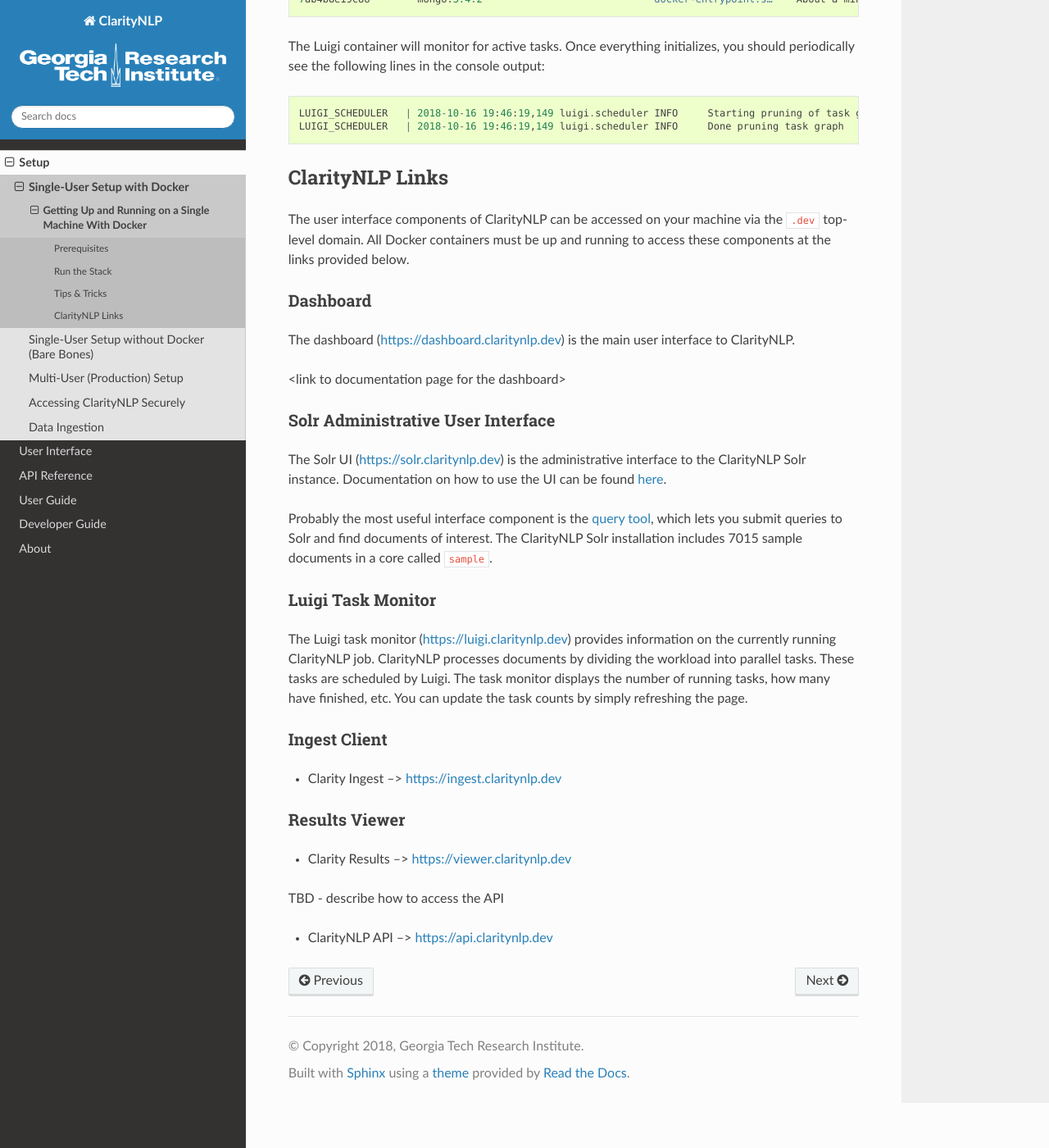
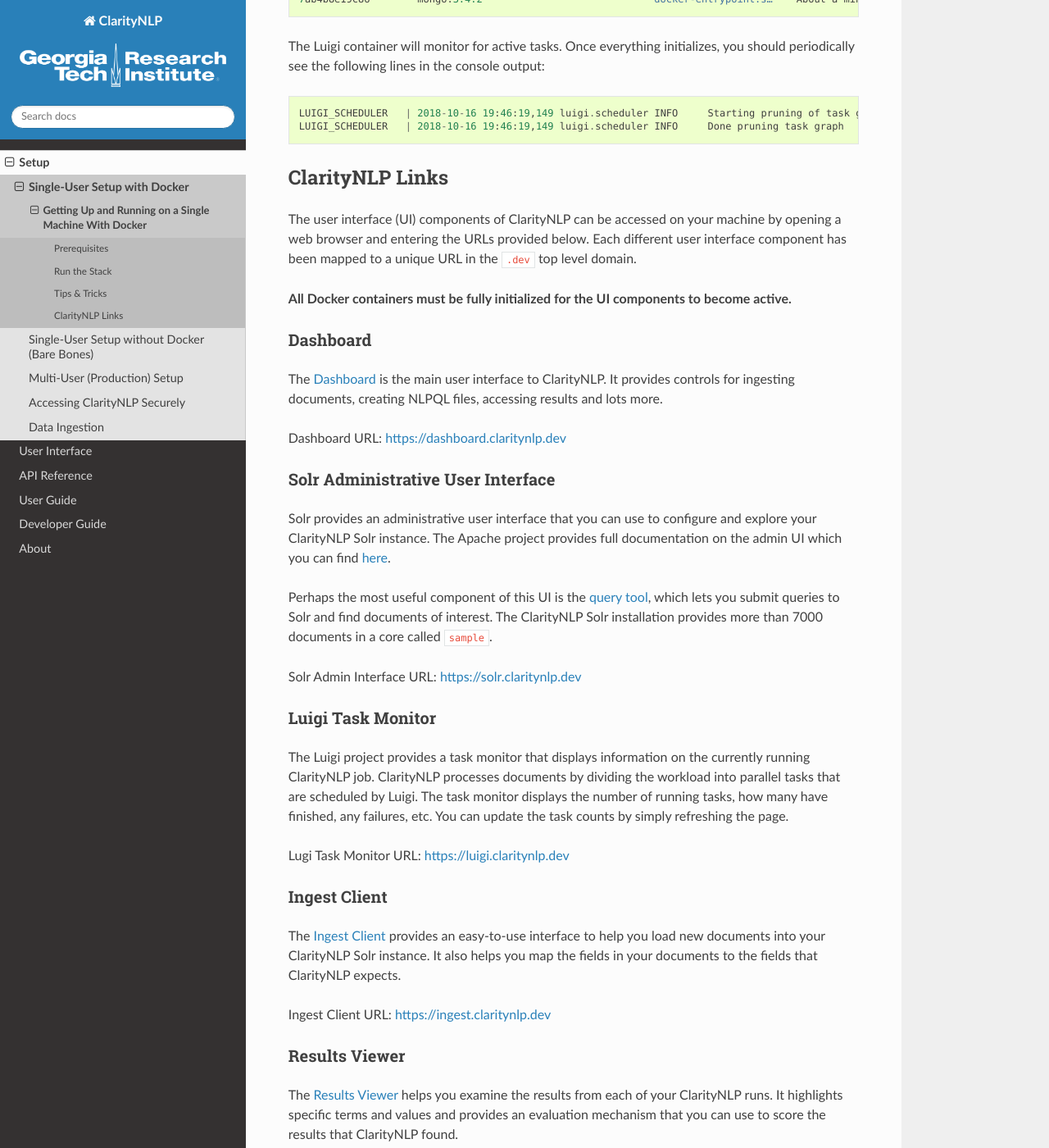
Before and after one commit to ClarityNLP/ClarityNLP, a Sphinx documentation site: the page built from docs/setup/local-docker.rst, in a window 1280 px wide and 1400 px high, scrolled down 3624 px. Shown: the whole window at 82% size. Built offline with Sphinx 7.4.7 and the Read the Docs theme 2.0.0, drawn with Linux system fonts in a browser that asks for light colours; pages that are not in the unit, such as notebooks, are missing from menus; some of the changed text lies outside the part shown.

Commit message:
more updates to single-user docker setup

```diff
--- a/docs/setup/local-docker.rst
+++ b/docs/setup/local-docker.rst
@@ -173,50 +173,77 @@
 ClarityNLP Links
 ----------------
 
-The user interface components of ClarityNLP can be accessed on your machine via
-the ``.dev`` top-level domain. All Docker containers must be up and running to
-access these components at the links provided below.
+The user interface (UI) components of ClarityNLP can be accessed on your
+machine by opening a web browser and entering the URLs provided below. Each
+different user interface component has been mapped to a unique URL in the
+``.dev`` top level domain.
+
+**All Docker containers must be fully initialized for the UI components to**
+**become active.**
 
 Dashboard
 ~~~~~~~~~
 
-The dashboard (https://dashboard.claritynlp.dev) is the main user interface
-to ClarityNLP.
+The :ref:`ui_dashboard` is the main user interface to ClarityNLP. It provides
+controls for ingesting documents, creating NLPQL files, accessing results and
+lots more.
 
-<link to documentation page for the dashboard>
+Dashboard URL: https://dashboard.claritynlp.dev
 
 
 Solr Administrative User Interface
 ~~~~~~~~~~~~~~~~~~~~~~~~~~~~~~~~~~
 
-The Solr UI (https://solr.claritynlp.dev) is the administrative interface to
-the ClarityNLP Solr instance. Documentation on how to use the UI can be found
+Solr provides an administrative user interface that you can use to configure
+and explore your ClarityNLP Solr instance. The Apache project provides full
+documentation on the admin UI which you can find
 `here <https://lucene.apache.org/solr/guide/6_6/using-the-solr-administration-user-interface.html>`_.
 
-Probably the most useful interface component is the
-`query tool <https://lucene.apache.org/solr/guide/6_6/query-screen.html#query-screen>`_, which lets you
-submit queries to Solr and find documents of interest. The ClarityNLP Solr
-installation includes 7015 sample documents in a core called ``sample``.
+Perhaps the most useful component of this UI is the
+`query tool <https://lucene.apache.org/solr/guide/6_6/query-screen.html#query-screen>`_,
+which lets you submit queries to Solr and find documents of interest. The
+ClarityNLP Solr installation provides more than 7000 documents in a core called
+``sample``.
+
+Solr Admin Interface URL: https://solr.claritynlp.dev
+
 
 Luigi Task Monitor
 ~~~~~~~~~~~~~~~~~~
 
-The Luigi task monitor (https://luigi.claritynlp.dev) provides information on
+The Luigi project provides a task monitor that displays information on
 the currently running ClarityNLP job. ClarityNLP processes documents by dividing
-the workload into parallel tasks. These tasks are scheduled by Luigi. The task
-monitor displays the number of running tasks, how many have finished, etc.
-You can update the task counts by simply refreshing the page.
+the workload into parallel tasks that are scheduled by Luigi. The task
+monitor displays the number of running tasks, how many have finished, any
+failures, etc. You can update the task counts by simply refreshing the page.
+
+Lugi Task Monitor URL: https://luigi.claritynlp.dev
+
 
 Ingest Client
 ~~~~~~~~~~~~~
 
-* Clarity Ingest --> https://ingest.claritynlp.dev
+The :ref:`ui_ingest_client` provides an easy-to-use interface to help you load new
+documents into your ClarityNLP Solr instance. It also helps you map the fields
+in your documents to the fields that ClarityNLP expects.
+
+Ingest Client URL: https://ingest.claritynlp.dev
+
 
 Results Viewer
 ~~~~~~~~~~~~~~
 
-* Clarity Results --> https://viewer.claritynlp.dev
+The :ref:`ui_results_viewer` helps you examine the results from each of your
+ClarityNLP runs. It highlights specific terms and values and provides an
+evaluation mechanism that you can use to score the results that ClarityNLP
+found.
 
-TBD - describe how to access the API
+Clarity Results Viewer URL: https://viewer.claritynlp.dev
 
-* ClarityNLP API --> https://api.claritynlp.dev
+
+NLP API
+~~~~~~~
+
+<TODO - example of how to POST an NLPQL file using Postman or curl with access tokens>
+
+.. * ClarityNLP API --> https://api.claritynlp.dev
```
